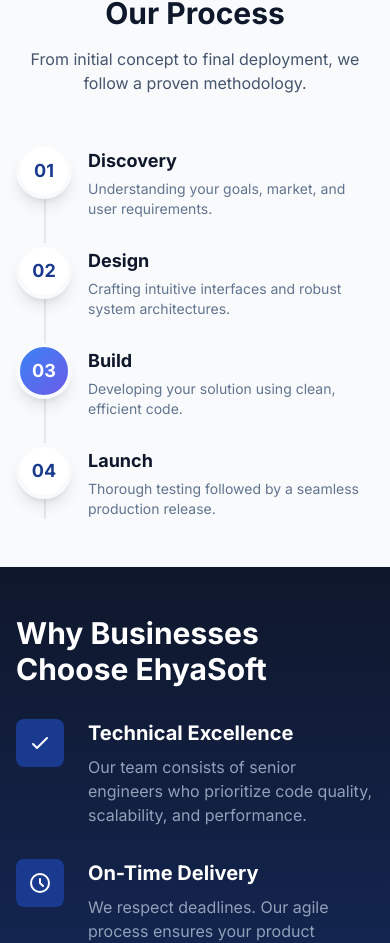
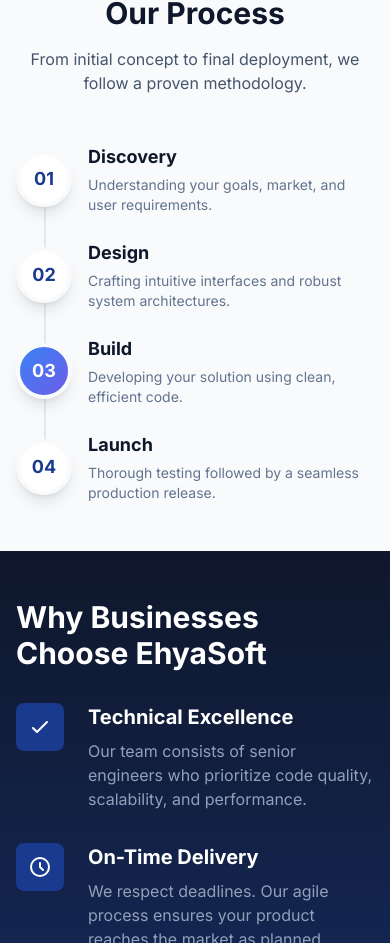
Before and after one commit to Muhmmad-Sufyan/ehya-soft, a Next.js app: page / in a window 390 px wide. Shown: the part 2047-2990 px from the top of the page. Built offline with nearby package versions, Linux system fonts and the light colour scheme.

Commit message:
fix the our process

```diff
--- a/src/components/home/ProcessTimeline.jsx
+++ b/src/components/home/ProcessTimeline.jsx
@@ -38,10 +38,10 @@
           {/* Connecting Line - Desktop */}
           <div className="hidden lg:block absolute top-12 left-0 w-full h-0.5 bg-slate-200"></div>
           {/* Connecting Line - Mobile */}
-          <div className="lg:hidden absolute top-0 bottom-0 left-7 w-0.5 bg-slate-200"></div>
+          <div className="lg:hidden absolute top-7 bottom-7 left-7 w-0.5 bg-slate-200"></div>
           <div className="grid lg:grid-cols-4 gap-6 lg:gap-8">
             {steps.map((step, index) => (
-              <div key={index} className="relative flex items-start gap-4 lg:block lg:text-center">
+              <div key={index} className="relative flex items-center gap-4 lg:block lg:text-center">
                 <div
                   className={`w-14 h-14 lg:w-24 lg:h-24 rounded-full flex items-center justify-center shrink-0 lg:mx-auto lg:mb-6 shadow-lg lg:shadow-xl border-4 border-slate-50 z-10 relative ${
                     step.gradient ? "gradient-bg" : "bg-white"
@@ -51,7 +51,7 @@
                     {step.number}
                   </span>
                 </div>
-                <div className="pt-1 lg:pt-0">
+                <div className="lg:pt-0">
                   <h4 className="text-lg lg:text-xl font-bold mb-1 lg:mb-3">{step.title}</h4>
                   <p className="text-slate-500 text-sm">{step.description}</p>
                 </div>
```
